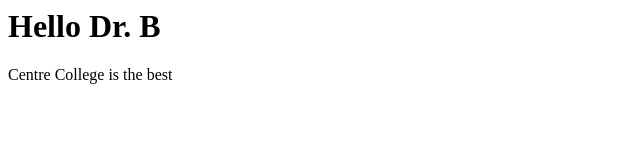
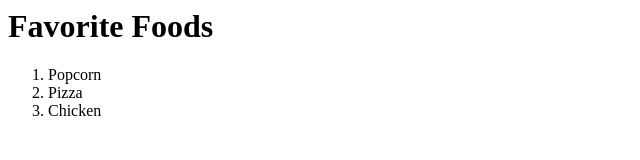
Before and after one commit to MeaghanGrant/helloLab1, a plain HTML site: page index.html in a window 1280 px wide. Shown: the whole page, without its empty margins (0-640 px from the left). Drawn offline with Linux system fonts and the light colour scheme.

Commit message:
told about food

```diff
--- a/index.html
+++ b/index.html
@@ -1,8 +1,10 @@
 <html>
 <body>
-  <h1>Hello Dr. B</h1>
-    <p>
-    Centre College is the best
-    </p>
+  <h1>Favorite Foods</h1>
+    <ol>
+        <li>Popcorn</li>
+        <li>Pizza</li>
+        <li>Chicken</li>
+    </ol>
 </body>
 </html>
```
